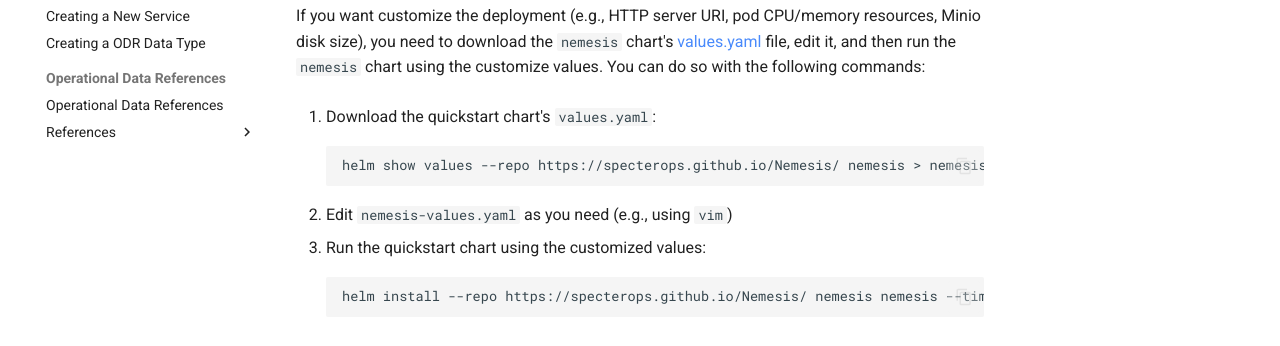
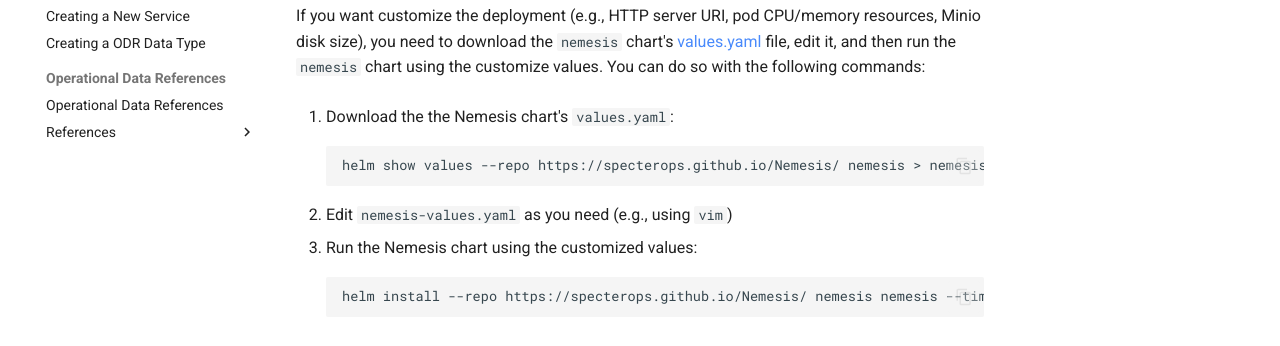
Before and after one commit to SpecterOps/Nemesis, an MkDocs documentation site: the page built from docs/nemesis_chart.md, in a window 1280 px wide and 1388 px high. Shown: the part 894-1240 px from the top of the window. Built offline with MkDocs 1.6.1 and Material for MkDocs 9.7.7, drawn with Linux system fonts in a browser that asks for light colours; comment, search, counter and statistics services are not loaded.

Commit message:
Update nemesis_chart.md

````diff
--- a/docs/nemesis_chart.md
+++ b/docs/nemesis_chart.md
@@ -32,14 +32,14 @@
 
 If you want customize the deployment (e.g., HTTP server URI, pod CPU/memory resources, Minio disk size), you need to download the `nemesis` chart's [values.yaml](https://github.com/SpecterOps/Nemesis/blob/main/helm/nemesis/values.yaml) file, edit it, and then run the `nemesis` chart using the customize values. You can do so with the following commands:
 
-1. Download the quickstart chart's `values.yaml`:
+1. Download the the Nemesis chart's `values.yaml`:
 ```bash
 helm show values --repo https://specterops.github.io/Nemesis/ nemesis > nemesis-values.yaml
 ```
 
 2. Edit `nemesis-values.yaml` as you need (e.g., using `vim`)
 
-3. Run the quickstart chart using the customized values:
+3. Run the Nemesis chart using the customized values:
 ```bash
 helm install --repo https://specterops.github.io/Nemesis/ nemesis nemesis --timeout '45m' -f nemesis-values.yaml
 ```
````
